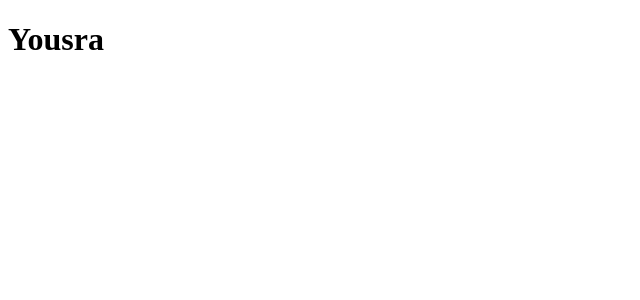
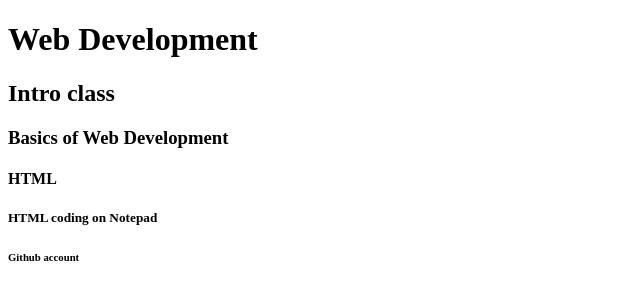
Before and after one commit to YousraKhurshid/Web-development, a plain HTML site: page index.html in a window 1280 px wide. Shown: the whole page, without its empty margins (0-640 px from the left). Drawn offline with Linux system fonts and the light colour scheme.

Commit message:
Add files via upload

```diff
--- a/index.html
+++ b/index.html
@@ -1,12 +1,17 @@
 <!DOCTYPE html>
-<html lang="en">
+
+<html>
 <head>
-    <meta charset="UTF-8">
-    <meta http-equiv="X-UA-Compatible" content="IE=edge">
-    <meta name="viewport" content="width=device-width, initial-scale=1.0">
-    <title>Document</title>
+<title>
+Bano Qabil Wed Development Class
+</title>
 </head>
 <body>
-    <H1>Yousra</H1>
+<h1>Web Development<h1>
+<h2>Intro class<h2>
+<h3>Basics of Web Development<h3>
+<h4>HTML<h4>
+<h5>HTML coding on Notepad<h5>
+<h6>Github account<h6>
 </body>
 </html>
```
